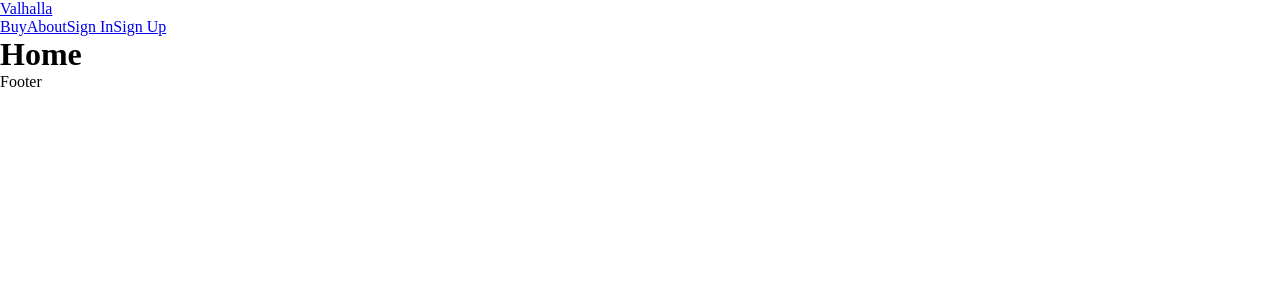
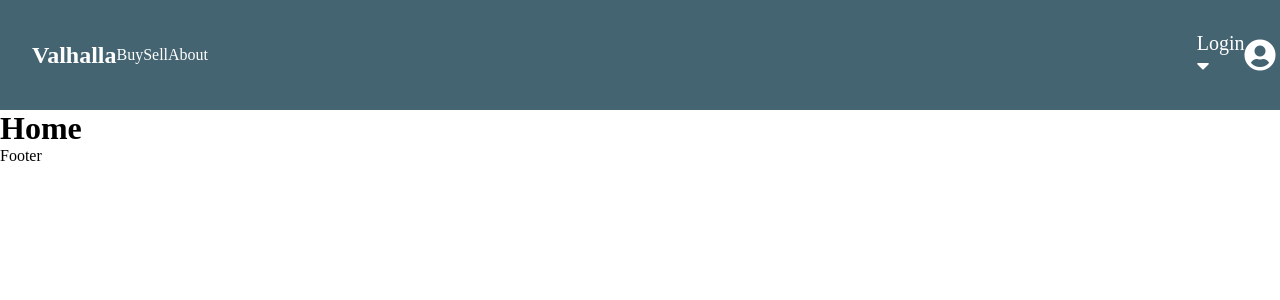
Before and after one commit to Benjamin-Kuzava/valhalla, a React (Create React App) app in the folder client/: page / in a window 1280 px wide. Shown: the top 300 px of the page. Built offline with nearby package versions, Linux system fonts and the light colour scheme.

Commit message:
-Added font awesome into index.html -Added basic styling for nav

```diff
--- a/client/public/index.html
+++ b/client/public/index.html
@@ -10,34 +10,18 @@
       content="Web site created using create-react-app"
     />
     <link rel="apple-touch-icon" href="%PUBLIC_URL%/logo192.png" />
-    <!--
-      manifest.json provides metadata used when your web app is installed on a
-      user's mobile device or desktop. See https://developers.google.com/web/fundamentals/web-app-manifest/
-    -->
+    <link
+      rel="stylesheet"
+      href="https://use.fontawesome.com/releases/v5.15.2/css/all.css"
+      integrity="sha384-vSIIfh2YWi9wW0r9iZe7RJPrKwp6bG+s9QZMoITbCckVJqGCCRhc+ccxNcdpHuYu"
+      crossorigin="anonymous"
+    />
     <link rel="manifest" href="%PUBLIC_URL%/manifest.json" />
-    <!--
-      Notice the use of %PUBLIC_URL% in the tags above.
-      It will be replaced with the URL of the `public` folder during the build.
-      Only files inside the `public` folder can be referenced from the HTML.
-
-      Unlike "/favicon.ico" or "favicon.ico", "%PUBLIC_URL%/favicon.ico" will
-      work correctly both with client-side routing and a non-root public URL.
-      Learn how to configure a non-root public URL by running `npm run build`.
-    -->
     <title>Valhalla</title>
   </head>
+
   <body>
     <noscript>You need to enable JavaScript to run this app.</noscript>
     <div id="root"></div>
-    <!--
-      This HTML file is a template.
-      If you open it directly in the browser, you will see an empty page.
-
-      You can add webfonts, meta tags, or analytics to this file.
-      The build step will place the bundled scripts into the <body> tag.
-
-      To begin the development, run `npm start` or `yarn start`.
-      To create a production bundle, use `npm run build` or `yarn build`.
-    -->
   </body>
 </html>
--- a/client/src/App.css
+++ b/client/src/App.css
@@ -1,3 +1,11 @@
+:root {
+  -clr-main-blue: #456471;
+  -clr-light-blue: #2a9d8f;
+  -clr-yellow: #e9c46a;
+  -clr-dark-orange: #f4a261;
+  -clr-light-orange: #e76f51;
+}
+
 * {
   margin: 0;
   padding: 0;
--- a/client/src/components/shared/Nav/Nav.css
+++ b/client/src/components/shared/Nav/Nav.css
@@ -0,0 +1,34 @@
+.navbar {
+  display: flex;
+  justify-content: space-between;
+  align-items: center;
+  background-color: #456471;
+  padding: 2em;
+  color: white;
+
+  /* border-bottom: 1px solid transparent;
+  box-shadow: 0 2px 10px 0 rbg(5, 5, 5, 0.15); */
+}
+
+.logo-info {
+  display: flex;
+  align-items: center;
+}
+
+.navbar a {
+  text-decoration: none;
+  color: white;
+  cursor: pointer;
+}
+
+.login {
+  display: flex;
+  align-items: center;
+  justify-content: space-between;
+  width: 4vw;
+  font-size: 1.25rem;
+}
+
+.fa-user-circle {
+  font-size: 2rem;
+}
--- a/client/src/components/shared/Nav/Nav.jsx
+++ b/client/src/components/shared/Nav/Nav.jsx
@@ -1,37 +1,47 @@
-import React from "react";
+import React, { useState } from "react";
 import "./Nav.css";
-import { NavLink } from "react-router-dom";
+import { NavLink as div } from "react-router-dom";
 
-const alwaysShown = (
+const staticOptions = (
   <>
-    <NavLink to="/listings">Buy</NavLink>
-    <NavLink to="/about">About</NavLink>
+    <div to="/listings">Buy</div>
+    <div to="/add-listing">Sell</div>
+    <div to="/about">About</div>
   </>
 );
 
 const unauthenticatedOptions = (
   <>
-    <NavLink to="/sign-in">Sign In</NavLink>
-    <NavLink to="/sign-up">Sign Up</NavLink>
+    <div to="/sign-in">Sign In</div>
+    <div to="/sign-up">Sign Up</div>
   </>
 );
 
 const authenticatedOptions = (
   <>
-    <NavLink to="/add-listing">Sell</NavLink>
-    <NavLink to="/sign-out">Sign Out</NavLink>
+    <div to="/sign-out">Sign Out</div>
   </>
 );
 
 const Nav = (props) => {
   const { user } = props;
+  const [isClicked, setIsClicked] = useState(false);
 
   return (
-    <nav>
-      <NavLink to="/">Valhalla</NavLink>
-      <div className="links">
-        {alwaysShown}
-        {user ? authenticatedOptions : unauthenticatedOptions}
+    <nav className="navbar">
+      <div className="logo-info">
+        <div to="/">
+          <h1>Valhalla</h1>
+        </div>
+        {staticOptions}
+      </div>
+      <div className="login">
+        <div>
+          Login
+          <i className="fas fa-caret-down"></i>
+          {/* {user ? authenticatedOptions : unauthenticatedOptions} */}
+        </div>
+        <i class="fas fa-user-circle"></i>
       </div>
     </nav>
   );
```
Also changed, not shown: 1 other file (tests, documents, lock files or other folders).
